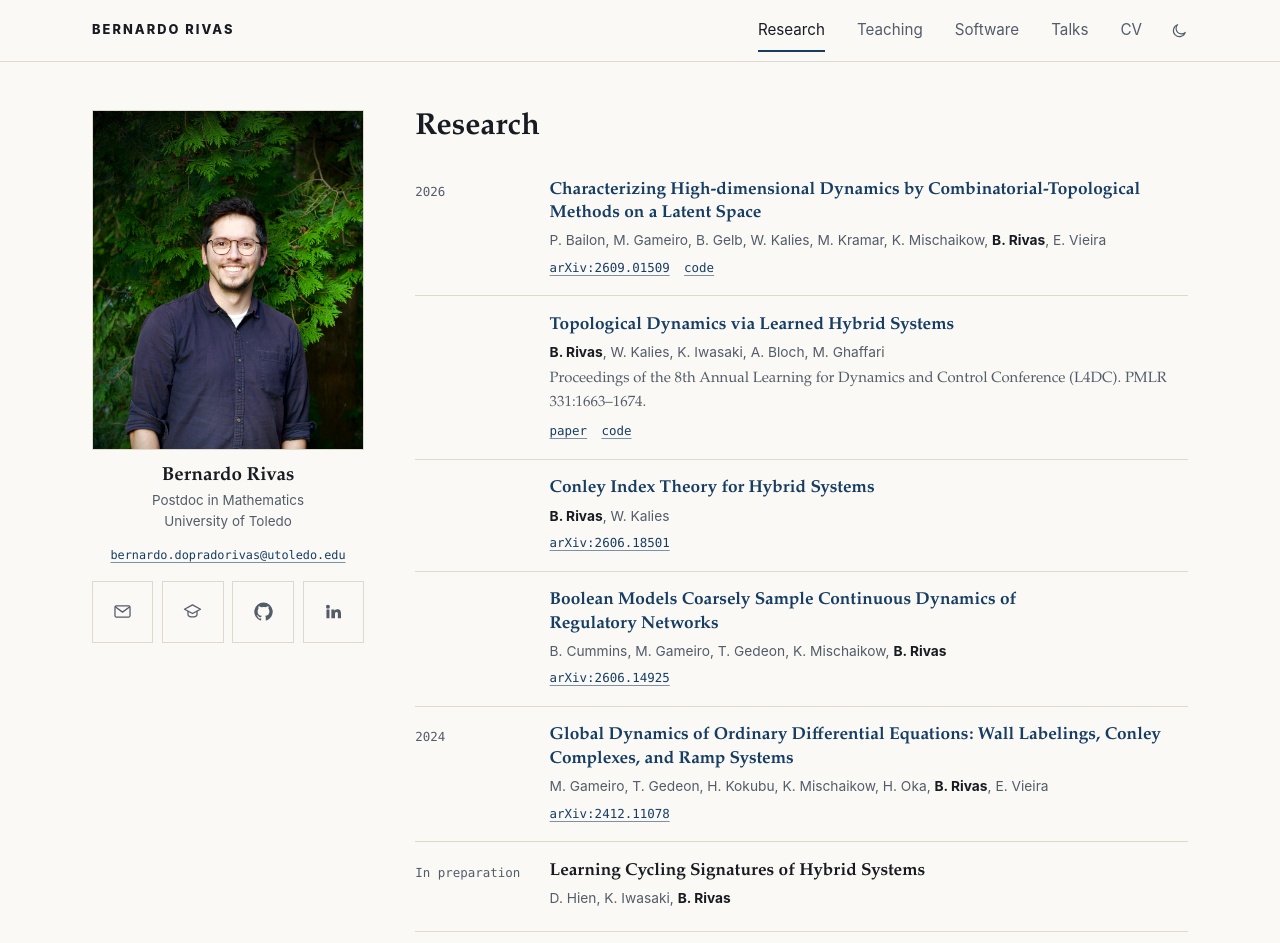
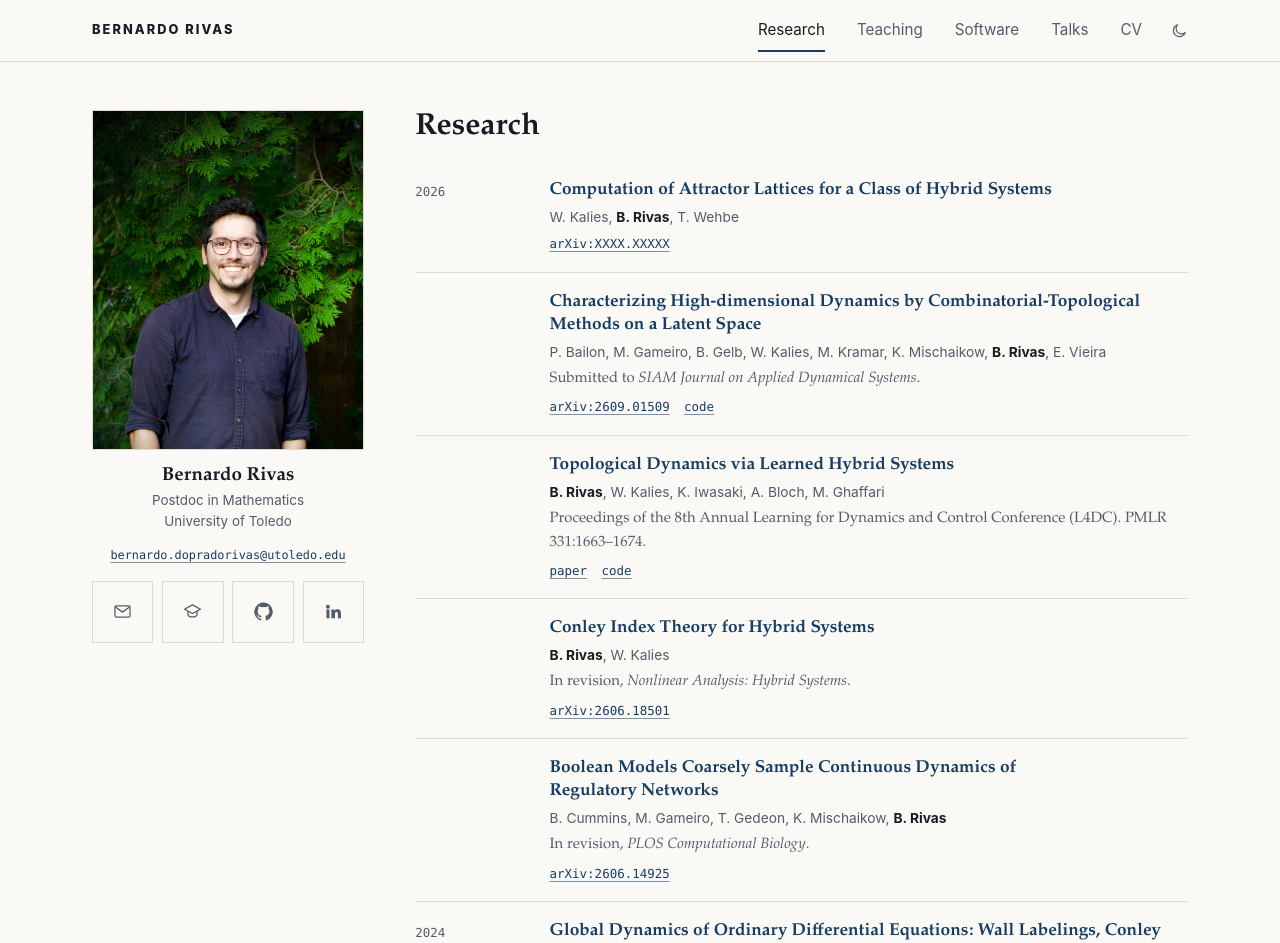
Before and after one commit to bernardorivas/bernardorivas.github.io, a Next.js app: page /research in a window 1280 px wide. Shown: the top 943 px of the page. Built offline with nearby package versions, Linux system fonts and the light colour scheme.

Commit message:
Add attractor-lattices preprint and paper statuses
Computation of Attractor Lattices for a Class of Hybrid Systems moves from In preparation to 2026 with a placeholder arXiv id (XXXX.XXXXX). Replace it before pushing. Venue status added for the NAHS, PLOS Computational Biology and SIADS papers.

```diff
--- a/src/data/publications.tsx
+++ b/src/data/publications.tsx
@@ -37,6 +37,7 @@ const pubLatent: Publication = {
   title: "Characterizing High-dimensional Dynamics by Combinatorial-Topological Methods on a Latent Space",
   url: "https://arxiv.org/abs/2609.01509",
   authors: "P. Bailon, M. Gameiro, B. Gelb, W. Kalies, M. Kramar, K. Mischaikow, B. Rivas, E. Vieira",
+  venue: <>Submitted to <em>SIAM Journal on Applied Dynamical Systems</em>.</>,
   year: "2026",
   arxivId: "2609.01509",
   links: [{ label: "code", href: "https://github.com/begelb/latent_dynamics/tree/paper" }],
@@ -51,6 +52,7 @@ const pubBoolean: Publication = {
   title: "Boolean Models Coarsely Sample Continuous Dynamics of Regulatory Networks",
   url: "https://arxiv.org/abs/2606.14925",
   authors: "B. Cummins, M. Gameiro, T. Gedeon, K. Mischaikow, B. Rivas",
+  venue: <>In revision, <em>PLOS Computational Biology</em>.</>,
   year: "2026",
   arxivId: "2606.14925",
 };
@@ -85,21 +87,26 @@ const pubHybrid: Publication = {
   title: "Conley Index Theory for Hybrid Systems",
   url: "https://arxiv.org/abs/2606.18501",
   authors: "B. Rivas, W. Kalies",
+  venue: <>In revision, <em>Nonlinear Analysis: Hybrid Systems</em>.</>,
   year: "2026",
   arxivId: "2606.18501",
 };
 
-const prepAttractor: Publication = {
+// TODO: replace the placeholder arXiv id (url and arxivId) before pushing.
+const pubAttractor: Publication = {
   id: "prep-attractor",
-  title: "Hybrid Attractor Lattices",
+  title: "Computation of Attractor Lattices for a Class of Hybrid Systems",
+  url: "https://arxiv.org/abs/XXXX.XXXXX",
   authors: "W. Kalies, B. Rivas, T. Wehbe",
+  year: "2026",
+  arxivId: "XXXX.XXXXX",
 };
 
 export const researchPublicationGroups: { id: string; title: string; publications: Publication[] }[] = [
   {
     id: "research-2026",
     title: "2026",
-    publications: [pubLatent, pubLearned, pubHybrid, pubBoolean],
+    publications: [pubAttractor, pubLatent, pubLearned, pubHybrid, pubBoolean],
   },
   {
     id: "research-2024",
@@ -109,7 +116,7 @@ export const researchPublicationGroups: { id: string; title: string; publication
   {
     id: "research-in-preparation",
     title: "In preparation",
-    publications: [prepCycling, prepAttractor, prepInference, prepControl],
+    publications: [prepCycling, prepInference, prepControl],
   },
 ];
 
```
Also changed, not shown: 1 other file (tests, documents, lock files or other folders).
